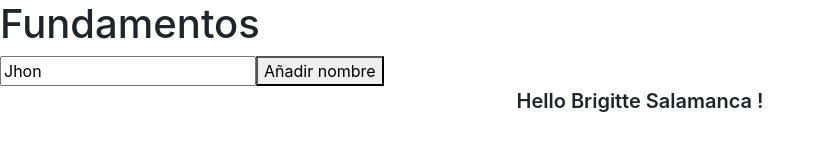
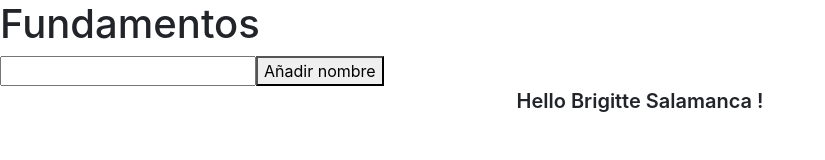
Before and after one commit to Brigitte9219/Fundamentos-Angular, an Angular app: page / in a window 1280 px wide. Shown: the top 160 px of the page, without its empty margins (0-825 px from the left). Built offline with nearby package versions, Linux system fonts and the light colour scheme.

Commit message:
Uso de NgModel

```diff
--- a/src/app/app.module.ts
+++ b/src/app/app.module.ts
@@ -4,6 +4,7 @@
 import { AppRoutingModule } from './app-routing.module';
 import { AppComponent } from './app.component';
 import { HelloComponent } from './hello/hello/hello.component';
+import { FormsModule } from '@angular/forms';
 
 @NgModule({
   declarations: [
@@ -12,7 +13,8 @@
   ],
   imports: [
     BrowserModule,
-    AppRoutingModule
+    AppRoutingModule,
+    FormsModule
   ],
   providers: [],
   bootstrap: [AppComponent]
--- a/src/app/hello/hello/hello.component.html
+++ b/src/app/hello/hello/hello.component.html
@@ -1,5 +1,5 @@
 <div class="div">
-  <input type="text" [value]="ingreseNombre" (keyup)="actualizarInputName($event)">
+  <input type="text" [(ngModel)]="ingreseNombre">
   <button (click)="addName()">Añadir nombre</button>
 </div>
 
--- a/src/app/hello/hello/hello.component.ts
+++ b/src/app/hello/hello/hello.component.ts
@@ -14,7 +14,7 @@
   @Output() saludo:EventEmitter<string> = new EventEmitter<string>();
 
   listaNombres: Array<string> = [];
-  ingreseNombre: string='Jhon';
+  ingreseNombre: string='';
 
   constructor(){}
 
@@ -28,9 +28,6 @@
     console.log(this.listaNombres);
   }
 
-  actualizarInputName(event: any){
-    this.ingreseNombre = event.target.value;
-    console.log(this.ingreseNombre);
-  }
+
 
 }
```
